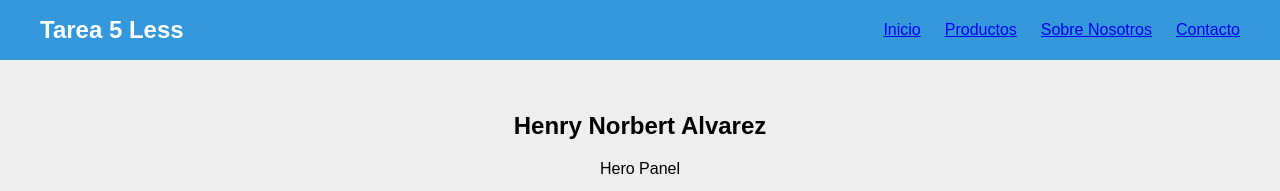
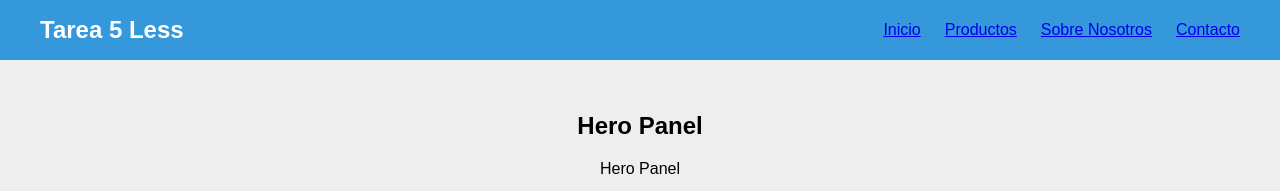
Before and after one commit to Soutert/vitetarea, a website built with Vite: page index.html in a window 1280 px wide. Shown: the top 191 px of the page. Built offline with nearby package versions, Linux system fonts and the light colour scheme.

Commit message:
fix things

```diff
--- a/index.html
+++ b/index.html
@@ -19,7 +19,7 @@
     </nav>
 
     <section class="hero">
-      <h2>Henry Norbert Alvarez</h2>
+      <h2>Hero Panel</h2>
       <p>Hero Panel</p>
       <img src="https://picsum.photos/id/45/300/100" alt="imagen hero panel" />
     </section>
--- a/vite.config.js
+++ b/vite.config.js
@@ -1,5 +1,5 @@
 import { defineConfig } from 'vite'
 
 export default defineConfig({
-  base: '/viteTarea5Componentes/',
+  base: '/vitetarea/'
 })
```
Also changed, not shown: dist/index.html.
